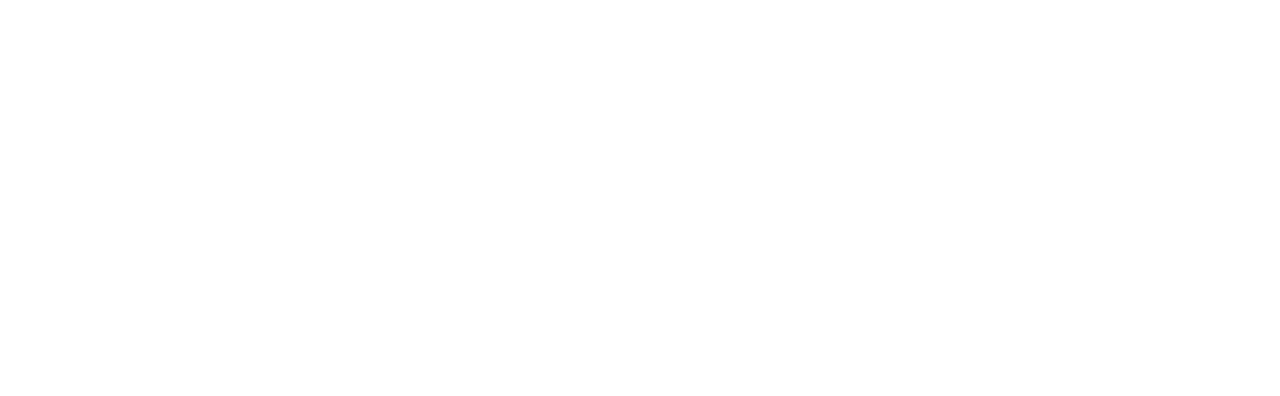
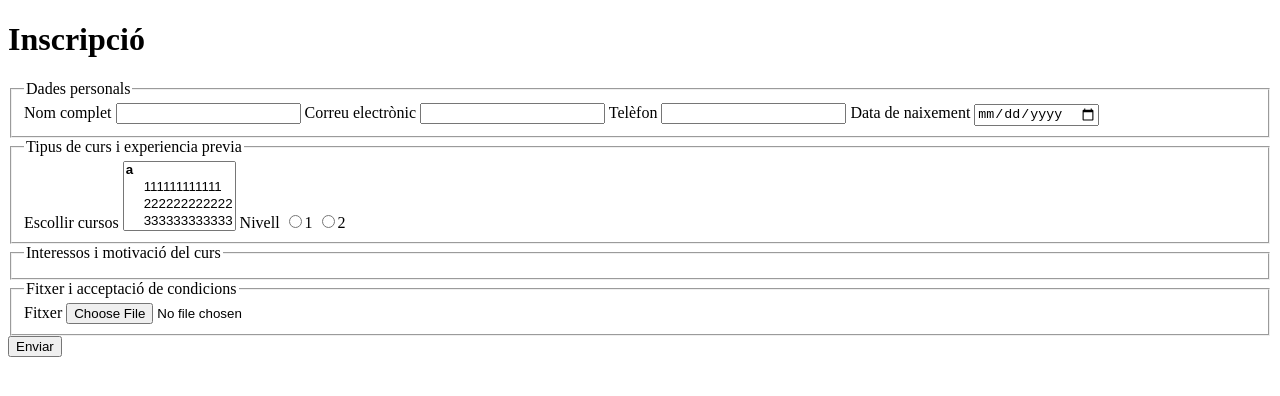
Before and after one commit to Joan-Calvet/smx-a2-html, a plain HTML site: page 08_inscripció_curs/index.html in a window 1280 px wide. Drawn offline with Linux system fonts and the light colour scheme.

Commit message:
Add files via upload

```diff
--- a/08_inscripció_curs/index.html
+++ b/08_inscripció_curs/index.html
@@ -0,0 +1,56 @@
+<!DOCTYPE html>
+<html lang="ca">
+<head>
+    <meta charset="UTF-8">
+    <meta name="viewport" content="width=device-width, initial-scale=1.0">
+    <title>Document</title>
+</head>
+<body>
+    <header>
+        <h1>Inscripció</h1>
+    </header>
+    <main>
+        <form action="" method="get">
+            <fieldset>
+                <legend>Dades personals</legend>
+                <label for="nom">Nom complet</label>
+                <input type="text" name="nom" id="nom" required>
+                <label for="email">Correu electrònic</label>
+                <input type="email" name="email" id="email" required>
+                <label for="tel">Telèfon</label>
+                <input type="tel" name="tel" id="tel" required>
+                <label for="naixement">Data de naixement</label>
+                <input type="date" name="naixement" id="naixement">
+            </fieldset>
+            <fieldset>
+                <legend>Tipus de curs i experiencia previa</legend>
+                <label for="cursos">Escollir cursos</label>
+                <select multiple name="cursos" id="cursos">
+                    <optgroup label="a">
+                        <option value="1">111111111111</option>
+                        <option value="2">222222222222</option>
+                        <option value="3">333333333333</option>
+                    </optgroup>
+                    <optgroup label="b">
+                        <option value="4">111111111111</option>
+                        <option value="5">222222222222</option>
+                        <option value="6">333333333333</option>
+                    </optgroup>
+                </select>
+                <label for="nivell">Nivell</label>
+                <label><input required type="radio" name="nivell" id="nivell" value="1">1</label>
+                <label><input required type="radio" name="nivell" id="nivell" value="2">2</label>
+            </fieldset>
+            <fieldset>
+                <legend>Interessos i motivació del curs</legend>
+            </fieldset>
+            <fieldset>
+                <legend>Fitxer i acceptació de condicions</legend>
+                <label for="pdf">Fitxer</label>
+                <input type="file" name="pdf" id="pdf" accept="pdf">
+            </fieldset>
+            <button type="submit">Enviar</button>
+        </form>
+    </main>
+</body>
+</html>
```
Also changed, not shown: index.html (+2 -0 lines).
